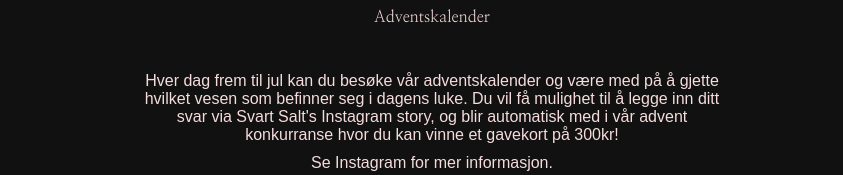
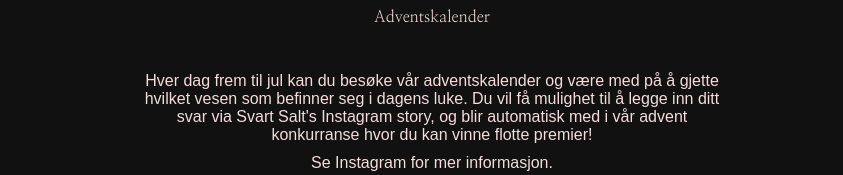
Before and after one commit to maikenlindstad/svart-salt-nettbutikk-adventskalender, a plain HTML site: page index.html in a window 1280 px wide. Shown: the part 190-365 px from the top of the page, without its empty margins (208-1051 px from the left). Drawn offline with Linux system fonts and the light colour scheme.

Commit message:
Update
Tweak in text

```diff
--- a/index.html
+++ b/index.html
@@ -26,8 +26,8 @@
           Hver dag frem til jul kan du besøke vår adventskalender og være med på
           å gjette hvilket vesen som befinner seg i dagens luke. Du vil få
           mulighet til å legge inn ditt svar via Svart Salt's Instagram story,
-          og blir automatisk med i vår advent konkurranse hvor du kan vinne et
-          gavekort på 300kr!
+          og blir automatisk med i vår advent konkurranse hvor du kan vinne
+          flotte premier!
         </p>
 
         <p>Se Instagram for mer informasjon.</p>
```
